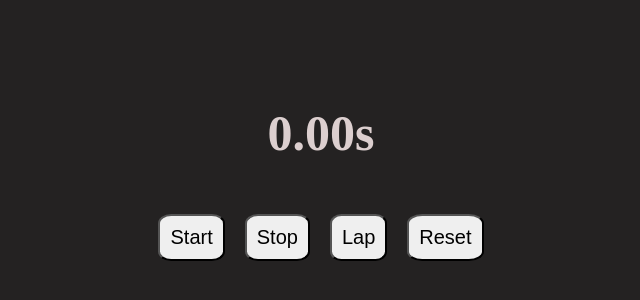
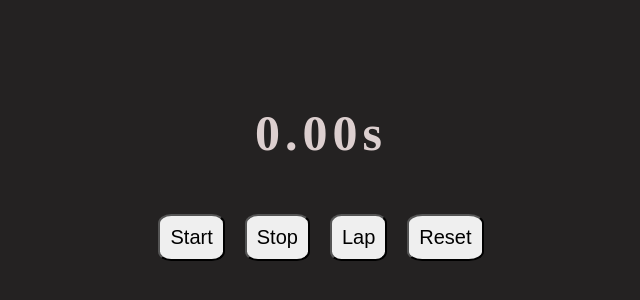
Before and after one commit to Shopify/eng-intern-assessment-react, a React app: page / in a window 1280 px wide. Shown: the part 196-496 px from the top of the page, without its empty margins (319-959 px from the left). Built offline with nearby package versions, Linux system fonts and the light colour scheme.

Commit message:
cleanup, accessibility, styling

```diff
--- a/src/App.tsx
+++ b/src/App.tsx
@@ -20,7 +20,7 @@ export default function App() {
         }
         setIsRunning(true);
         setTime(Date.now())
-        //note to self this is where the 'actual' timer is
+        //note to self: this is where the 'actual' timer is
         intervalRef.current = setInterval(() => {
             setTime(Date.now())
         }, 10)
@@ -36,7 +36,6 @@ export default function App() {
         if (isRunning) {
             clearInterval(intervalRef.current)
         }
-
         setTime(0);
         setCurrentTime(0);
         setLap([])
@@ -53,26 +52,27 @@ export default function App() {
     }
 
     //making the time much more savoury to look at
-    let elapsed = (time - currentTime) / 1000;
+    let elapsedTime = (time - currentTime) / 1000;
 
     return(
-        <div className = 'stopwatch'>
-            <div className = 'border'>
-            <h1>{elapsed.toFixed(2)}s</h1>
+        <main className = 'stopwatch'>
+
+            <h1>{elapsedTime.toFixed(2)}s</h1>
             <div className = 'buttons'>
             {/* where the magic happens */}
-            <StopWatch          handleStart={handleStart}
+            <StopWatch
+            handleStart={handleStart}
             handleStop={handleStop}
             handleLap={handleLap}
             handleReset={handleReset} />
             </div>
-            </div>
+
             <ul>
                 {/* after laps are pushed to array by handleLap, array is mapped over and rendered to page */}
                 {lap.map((lapTime, index) => (
           <li key={index}>{`Lap ${index + 1}: ${ (lapTime / 1000).toFixed(2)}s`}</li>
         ))}
             </ul>
-        </div>
+        </main>
     )
 }
--- a/src/StopWatch.tsx
+++ b/src/StopWatch.tsx
@@ -2,9 +2,9 @@
 import React from 'react';
 import StopWatchButton from './StopWatchButton';
 
-//defining functions, I think?
+//defining functions, I think? pretty green with TS
 interface StopWatchProps {
-  handleStart: () => void;
+  handleStart: () => void; //i.e. nothing is returned(?)
   handleStop: () => void;
   handleLap: () => void;
   handleReset: () => void;
--- a/styles.css
+++ b/styles.css
@@ -11,7 +11,8 @@ body {
 h1 {
     font-size: 50px;
     text-align: center;
-    color: rgb(220, 207, 207)
+    color: rgb(220, 207, 207);
+    letter-spacing: 5px;
 }
 
 button {
@@ -24,6 +25,9 @@ font-size: 20px;
 button:hover {
     background-color: rgb(170, 56, 56);
 }
+button:focus {
+    outline: 2px solid rgb(170, 56, 56);
+}
 
 ul {
     list-style: none;
```
